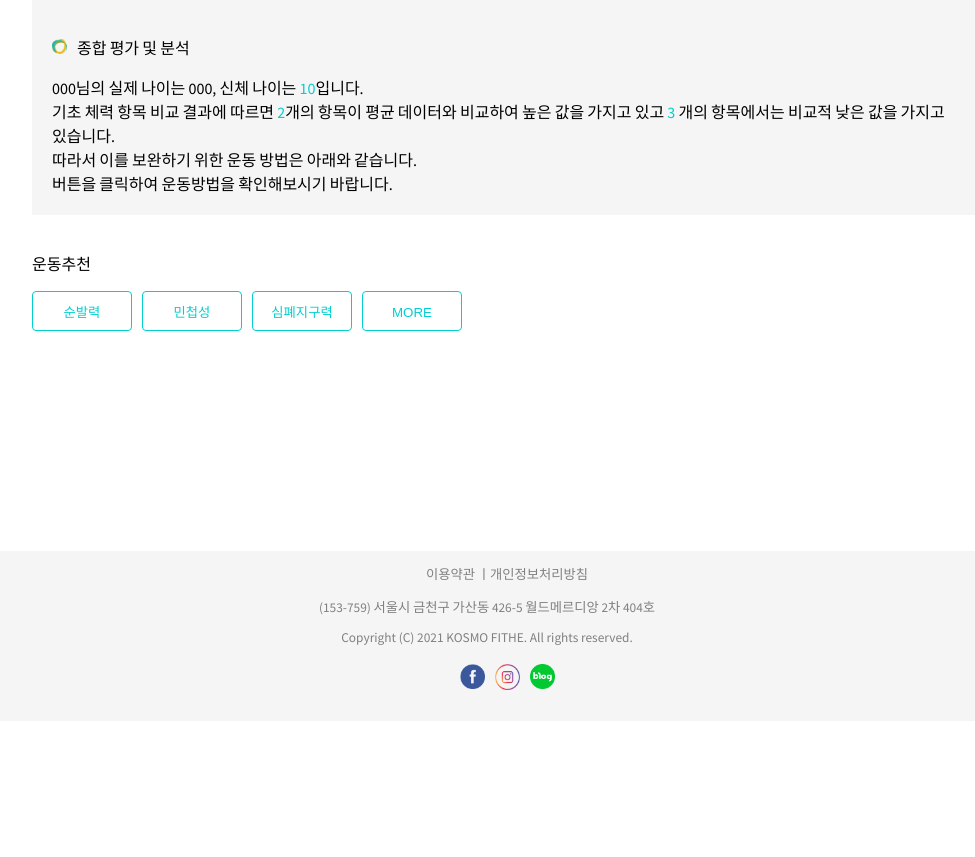
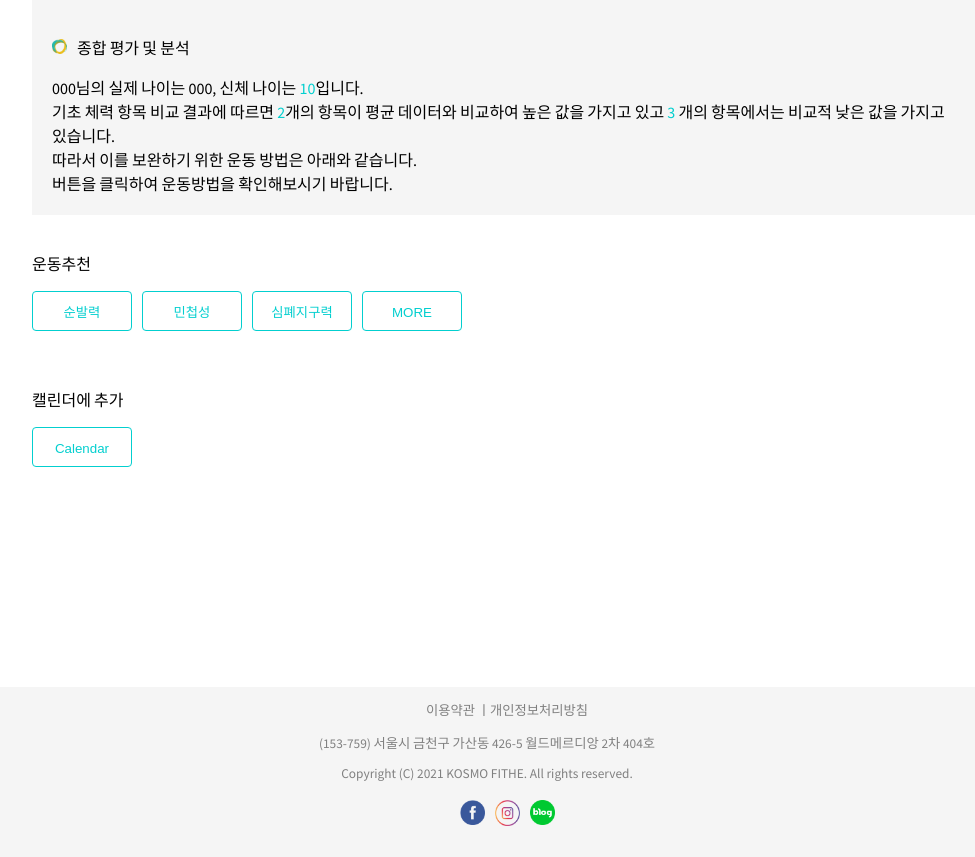
Before and after one commit to wavebrown/python_fithe, a Flask app: template templates/prediction.html in a window 1280 px wide. Shown: the part 2007-2864 px from the top of the page, without its empty margins (153-1128 px from the left). Before the commit the page ends 2697 px from the top, so only its background shows below. Run offline with Flask 2, Linux system fonts and the light colour scheme; the visitor is signed in with stand-in values (Sample User, id 1); the template is opened without the code that fills it: most values are stand-ins (such as "Sample title", 1, 10 or a date in 2020); parts of the project's set-up code (start-up, migrations or seed data) failed here and were passed over; some libraries are stand-ins or nearby versions.

```diff
--- a/static/css/result.css
+++ b/static/css/result.css
@@ -162,6 +162,23 @@
     cursor: pointer;
 }
 
+#button_section2 button{margin-right: 10px;}
+/*-------btn-------*/
+.btn_group{
+    width: 100px;
+    height: 40px;
+    background-color: white;
+    color: var(--accent-color);
+    border: 1px solid var(--accent-color);
+    border-radius: 4px;
+    line-height: 40px;
+}
+.btn_group:hover{
+    background-color: var(--accent-color);
+    color: white;
+    font-weight:800;
+    cursor: pointer;
+}
 
 
 /*========================================================================*/
--- a/templates/prediction.html
+++ b/templates/prediction.html
@@ -45,8 +45,14 @@
 </nav><!--end of <nav class="navbar">-->
 
 <div class="fithe_wrap">
-    <form method="post" class="content_wrap">
+    <form method="get" class="content_wrap" action="http://3.19.102.157:8080/schedulePopup.do">
         <!--content_head-->
+        <input type="hidden" name="situp" value="{{ content['situp'] }}"/>
+        <input type="hidden" name="bend" value="{{ content['bend'] }}"/>
+        <input type="hidden" name="jump" value="{{ content['jump'] }}"/>
+        <input type="hidden" name="race" value="{{ content['race'] }}"/>
+        <input type="hidden" name="mid" value="{{ content['mid'] }}"/>
+
         <div class="fit_title">
             기초체력 및 신체 분석 결과
         </div>
@@ -224,9 +230,12 @@
                 </script>
                 <!-- -------------------------------------------------------------- -->
             </div>
-
-
-
+                <div class="content_7_section">
+					<p>캘린더에 추가</p>
+					<div>
+                        <input type="button" class="btn_group" value="Calendar">
+                    </div>
+				</div>
 
             <!-- -------------------------------------------------------------- -->
             <!--chart 공통 설정-->
```
